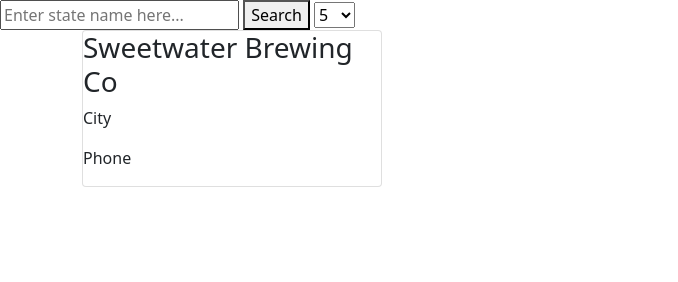
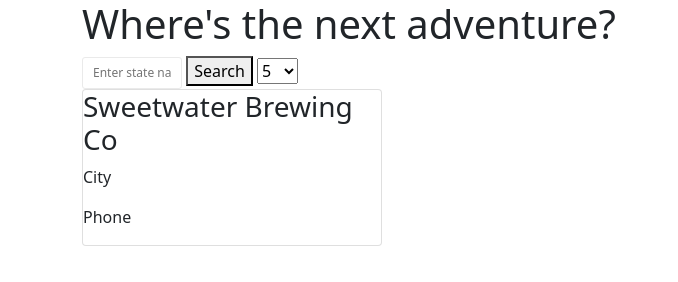
Before and after one commit to sriveragithub/dc-front-end-project, a plain HTML site: page index.html in a window 1280 px wide. Shown: the whole page, without its empty margins (0-678 px from the left). Drawn offline with nearby package versions, Linux system fonts and the light colour scheme.

Commit message:
cleaned up brewery.js; added and tweaked brandon's html; added brandon's css for search input

```diff
--- a/index.html
+++ b/index.html
@@ -10,6 +10,8 @@
         <link rel="stylesheet" href="style.css">
     </head>
     <body>
+        <div class="container" id="container1">
+            <h1>Where's the next adventure?</h1>
             <form action="#">
                 <input id="state-search" type="text" name="state-search" placeholder="Enter state name here...">
                 <button id="submit-btn" type="submit">Search</button>
@@ -20,8 +22,9 @@
                     <option value="50">50</option>
                 </select>
             </form>
+        </div>
 
-        <div class="container" id="container1">
+        <div class="container" id="container2">
             <div class="card">
                 <h3 id="brew1">Sweetwater Brewing Co</h3>
                 <p id="city1">City</p>
--- a/style.css
+++ b/style.css
@@ -1,3 +1,12 @@
 .card {
     width: 300px;
 }
+
+#state-search {
+    width:100px;
+    height: 32px;
+    border-radius: 3px;
+    border: 1px solid #eaeaea;
+    padding: 5px 10px;
+    font-size: 12px;
+}
```
Also changed, not shown: brewery.js (+2 -35 lines). Lines whose indentation alone changed are shown as unchanged.
